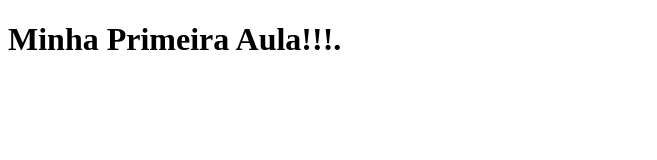
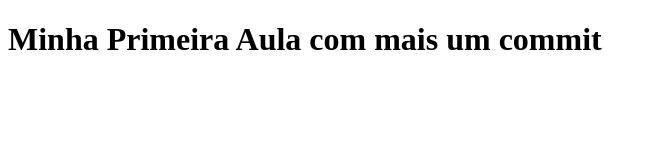
Before and after one commit to johnson122417/aula1, a plain HTML site: page estudo/aula 1/index.html in a window 1280 px wide. Shown: the whole page, without its empty margins (0-657 px from the left). Drawn offline with Linux system fonts and the light colour scheme.

Commit message:
Adicionamos mais uma parte de texto no noso codigo

```diff
--- a/estudo/aula 1/index.html
+++ b/estudo/aula 1/index.html
@@ -6,6 +6,6 @@
     <title>Aula 1</title>
 </head>
 <body>
-    <h1>Minha Primeira Aula!!!.</h1>
+    <h1>Minha Primeira Aula com mais um commit</h1>
 </body>
 </html>
```
